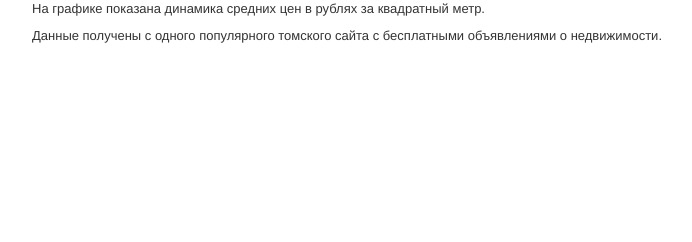
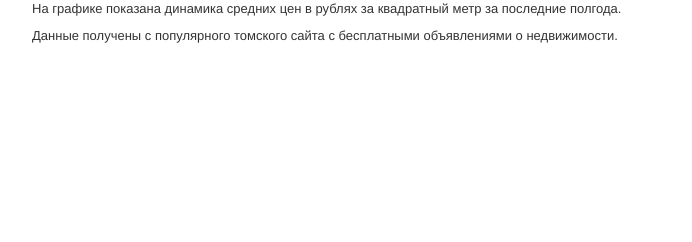
Before and after one commit to micdm/realty-graph, a Flask app: template src/dmte/site/templates/index.html in a window 1280 px wide. Shown: the part 193-435 px from the top of the page, without its empty margins (23-715 px from the left). Run offline with Flask 2, Linux system fonts and the light colour scheme; the template is opened without the code that fills it, so the values that code supplies are empty; parts of the project's set-up code (start-up, migrations or seed data) failed here and were passed over.

Commit message:
new: задание для cron + мелкие исправления

```diff
--- a/src/dmte/graphics.py
+++ b/src/dmte/graphics.py
@@ -41,7 +41,7 @@ class GraphDrawer(object):
     GRAPH_WIDTH = 900
     GRAPH_HEIGHT = 300
 
-    # Цвета:
+    # Цвета и шрифты:
     BACKGROUND_COLOR = 'white'
     LINE_COLOR = 'black'
     CURRENT_LEVEL_COLOR = 'lightgray'
--- a/src/dmte/site/templates/index.html
+++ b/src/dmte/site/templates/index.html
@@ -74,8 +74,8 @@
             </div>
             <div class="row">
                 <div class="span12">
-                    <p>На графике показана динамика средних цен в рублях за квадратный метр.</p>
-                    <p>Данные получены с одного популярного томского сайта с бесплатными объявлениями о недвижимости.</p>
+                    <p>На графике показана динамика средних цен в рублях за квадратный метр за последние полгода.</p>
+                    <p>Данные получены с популярного томского сайта с бесплатными объявлениями о недвижимости.</p>
                 </div>
             </div>
         </div>
--- a/src/run_site.py
+++ b/src/run_site.py
@@ -1,5 +1,10 @@
 # encoding=utf8
+'''
+Запуск сайта.
+@author: Mic, 2012
+'''
 
+from dmte.conf import settings
 from dmte.site.views import app
 
-app.run(debug=True)
+app.run(debug=settings.DEBUG)
```
Also changed, not shown: 1 other file.
